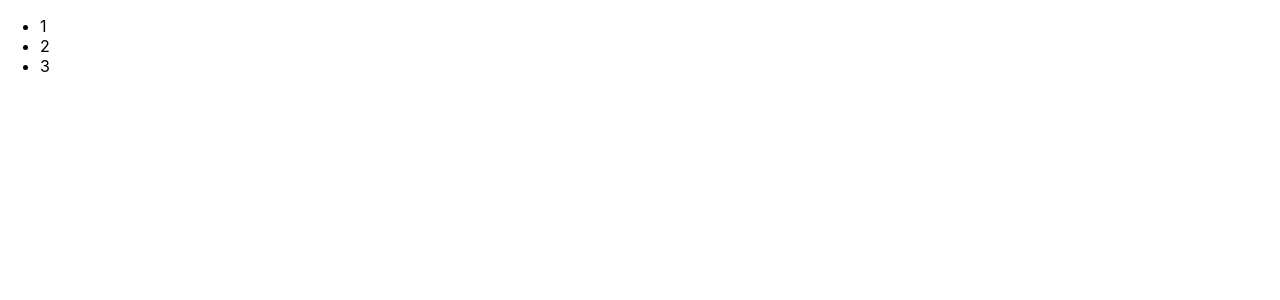
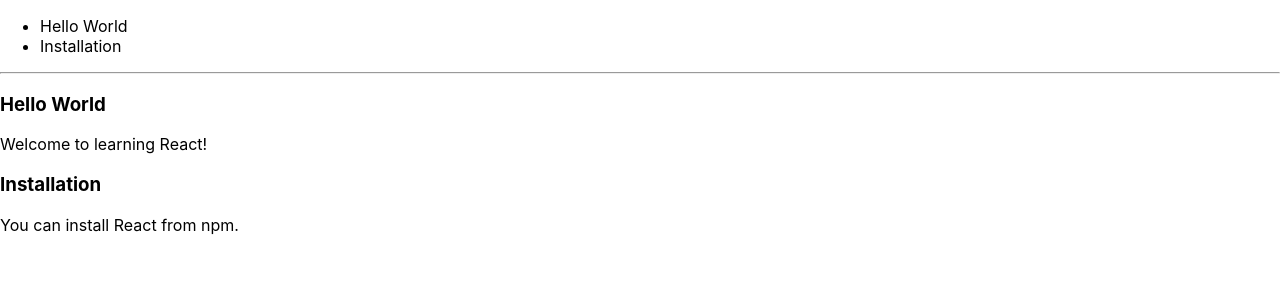
Before and after one commit to neaguolt/ReactCrashCourse, a React (Create React App) app: page / in a window 1280 px wide. Shown: the top 300 px of the page. Built offline with nearby package versions, Linux system fonts and the light colour scheme.

Commit message:
Key Unique Siblings -Blog

```diff
--- a/src/App.js
+++ b/src/App.js
@@ -1,10 +1,13 @@
 //import './App.css';
 
-import ListElements from './Example/ListElements';
+import Blog from "./Example/Blog";
 
 const App = () => {
   return (
-    <ListElements numbers= {[1,2,3]} />
+    <Blog posts={[
+      {id: 1, title: 'Hello World', content: 'Welcome to learning React!'},
+      {id: 2, title: 'Installation', content: 'You can install React from npm.'}
+    ]}/>
   );
 }
 export default App;
--- /dev/null
+++ b/src/Example/Blog.js
@@ -0,0 +1,27 @@
+//Key do not have to be unique only among siblings
+export default function Blog (props) {
+    const sidebar = (
+        <ul>
+            {
+                props.posts.map((post) =>
+                    <li key= {post.id}>
+                        {post.title}
+                    </li>
+                )
+            }
+        </ul>
+    );
+    const content = props.posts.map((post) =>
+            <div key= {post.id}>
+                <h3>{post.title}</h3>
+                <p>{post.content}</p>
+            </div>
+    );
+    return (
+        <div>
+            {sidebar}
+            <hr />
+            {content}
+        </div>
+    )
+}
```
